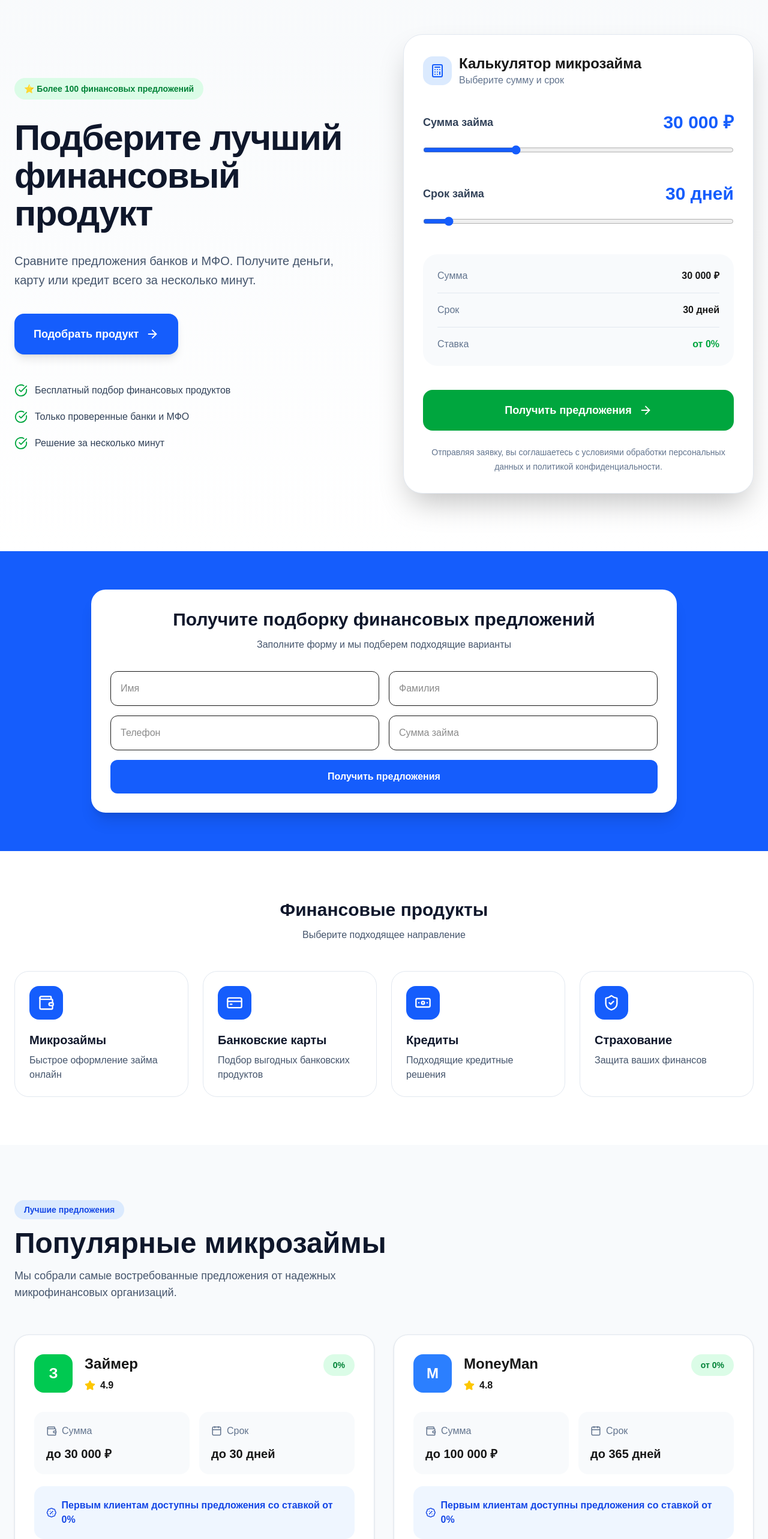
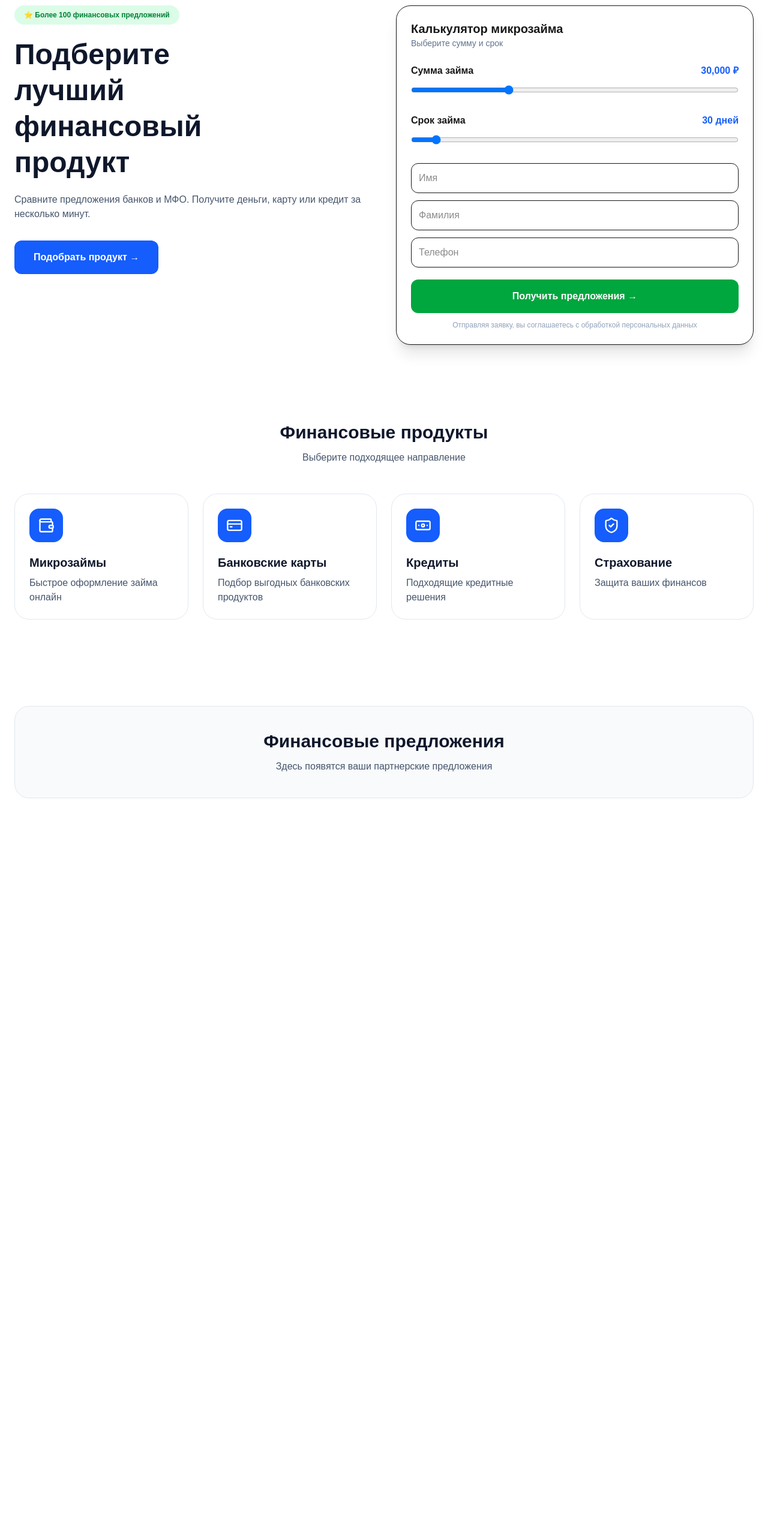
Before and after one commit to 89511111230m-design/vse-zaimy, a Next.js app: page / in a window 1280 px wide. Shown: the part 120-2686 px from the top of the page at 60% size. After the commit the page ends 1515 px from the top, so only its background shows below. Built offline with nearby package versions, Linux system fonts and the light colour scheme.

Commit message:
remove duplicate lead form

```diff
--- a/app/page.tsx
+++ b/app/page.tsx
@@ -1,6 +1,5 @@
 import Header from "@/components/Header";
 import Hero from "@/components/Hero";
-import LeadForm from "@/components/LeadForm";
 import Categories from "@/components/Categories";
 import Offers from "@/components/Offers";
 
@@ -11,8 +10,6 @@ export default function Home() {
 
       <Hero />
 
-      <LeadForm />
-
       <Categories />
 
       <Offers />
--- a/components/Hero.tsx
+++ b/components/Hero.tsx
@@ -1,188 +1,121 @@
 "use client";
 
 import { useState } from "react";
-import { Calculator, CheckCircle, ArrowRight } from "lucide-react";
 
 export default function Hero() {
   const [amount, setAmount] = useState(30000);
-  const [days, setDays] = useState(30);
+  const [term, setTerm] = useState(30);
 
   return (
-    <section className="bg-gradient-to-b from-slate-50 to-white">
-      <div className="mx-auto grid max-w-7xl grid-cols-1 items-center gap-16 px-6 py-24 lg:grid-cols-2">
+    <section className="bg-white py-12">
+      <div className="mx-auto grid max-w-7xl gap-10 px-6 md:grid-cols-2">
 
-        {/* Левая колонка */}
         <div>
+          <div className="mb-5 inline-block rounded-full bg-green-100 px-4 py-2 text-xs font-bold text-green-700">
+            ⭐ Более 100 финансовых предложений
+          </div>
 
-          <span className="inline-flex items-center rounded-full bg-green-100 px-4 py-2 text-sm font-semibold text-green-700">
-            ⭐ Более 100 финансовых предложений
-          </span>
-
-          <h1 className="mt-8 text-6xl font-black leading-[1.05] tracking-tight text-slate-900">
-            Подберите лучший
+          <h1 className="text-5xl font-black leading-tight text-slate-900">
+            Подберите
             <br />
-            финансовый продукт
+            лучший
+            <br />
+            финансовый
+            <br />
+            продукт
           </h1>
 
-          <p className="mt-8 max-w-xl text-xl leading-8 text-slate-600">
+          <p className="mt-5 text-slate-600">
             Сравните предложения банков и МФО.
-            Получите деньги, карту или кредит
-            всего за несколько минут.
+            Получите деньги, карту или кредит за несколько минут.
           </p>
 
-          <button className="mt-10 flex items-center gap-3 rounded-2xl bg-blue-600 px-8 py-5 text-lg font-bold text-white shadow-lg transition-all duration-300 hover:-translate-y-1 hover:bg-blue-700 hover:shadow-xl">
-            Подобрать продукт
-            <ArrowRight size={22} />
+          <button className="mt-8 rounded-xl bg-blue-600 px-8 py-4 font-bold text-white">
+            Подобрать продукт →
           </button>
-
-          <div className="mt-12 space-y-5">
-
-            <div className="flex items-center gap-3">
-              <CheckCircle className="text-green-600" size={22} />
-              <span className="text-slate-700">
-                Бесплатный подбор финансовых продуктов
-              </span>
-            </div>
-
-            <div className="flex items-center gap-3">
-              <CheckCircle className="text-green-600" size={22} />
-              <span className="text-slate-700">
-                Только проверенные банки и МФО
-              </span>
-            </div>
-
-            <div className="flex items-center gap-3">
-              <CheckCircle className="text-green-600" size={22} />
-              <span className="text-slate-700">
-                Решение за несколько минут
-              </span>
-            </div>
-
-          </div>
-
         </div>
 
-        {/* Правая колонка */}
 
-        <div className="rounded-[32px] border border-slate-200 bg-white p-8 shadow-2xl">
+        <div className="rounded-3xl border bg-white p-6 shadow-xl">
 
-          <div className="flex items-center gap-3">
+          <h2 className="text-xl font-bold">
+            Калькулятор микрозайма
+          </h2>
 
-            <div className="flex h-12 w-12 items-center justify-center rounded-2xl bg-blue-100">
-              <Calculator className="text-blue-600" size={24} />
-            </div>
+          <p className="text-sm text-slate-500">
+            Выберите сумму и срок
+          </p>
 
-            <div>
 
-              <h2 className="text-2xl font-bold">
-                Калькулятор микрозайма
-              </h2>
+          <div className="mt-6">
 
-              <p className="text-slate-500">
-                Выберите сумму и срок
-              </p>
-
-            </div>
-
-          </div>
-
-          <div className="mt-10">            <div className="flex items-center justify-between">
-
-              <span className="text-lg font-semibold text-slate-700">
-                Сумма займа
+            <div className="flex justify-between font-bold">
+              <span>Сумма займа</span>
+              <span className="text-blue-600">
+                {amount.toLocaleString()} ₽
               </span>
-
-              <span className="text-3xl font-black text-blue-600">
-                {amount.toLocaleString("ru-RU")} ₽
-              </span>
-
             </div>
 
             <input
               type="range"
-              min={1000}
-              max={100000}
-              step={1000}
+              min="1000"
+              max="100000"
               value={amount}
-              onChange={(e) => setAmount(Number(e.target.value))}
-              className="mt-5 w-full accent-blue-600"
+              onChange={(e)=>setAmount(Number(e.target.value))}
+              className="mt-3 w-full"
             />
 
           </div>
 
-          <div className="mt-10">
 
-            <div className="flex items-center justify-between">
+          <div className="mt-6">
 
-              <span className="text-lg font-semibold text-slate-700">
-                Срок займа
+            <div className="flex justify-between font-bold">
+              <span>Срок займа</span>
+              <span className="text-blue-600">
+                {term} дней
               </span>
-
-              <span className="text-3xl font-black text-blue-600">
-                {days} дней
-              </span>
-
             </div>
 
             <input
               type="range"
-              min={5}
-              max={365}
-              value={days}
-              onChange={(e) => setDays(Number(e.target.value))}
-              className="mt-5 w-full accent-blue-600"
+              min="7"
+              max="365"
+              value={term}
+              onChange={(e)=>setTerm(Number(e.target.value))}
+              className="mt-3 w-full"
             />
 
           </div>
 
-          <div className="mt-10 rounded-3xl bg-slate-50 p-6">
 
-            <div className="flex items-center justify-between border-b border-slate-200 pb-4">
+          <div className="mt-6 space-y-3">
 
-              <span className="text-slate-500">
-                Сумма
-              </span>
+            <input
+              placeholder="Имя"
+              className="w-full rounded-xl border p-3"
+            />
 
-              <span className="font-bold">
-                {amount.toLocaleString("ru-RU")} ₽
-              </span>
+            <input
+              placeholder="Фамилия"
+              className="w-full rounded-xl border p-3"
+            />
 
-            </div>
-
-            <div className="mt-4 flex items-center justify-between border-b border-slate-200 pb-4">
-
-              <span className="text-slate-500">
-                Срок
-              </span>
-
-              <span className="font-bold">
-                {days} дней
-              </span>
-
-            </div>
-
-            <div className="mt-4 flex items-center justify-between">
-
-              <span className="text-slate-500">
-                Ставка
-              </span>
-
-              <span className="font-bold text-green-600">
-                от 0%
-              </span>
-
-            </div>
+            <input
+              placeholder="Телефон"
+              className="w-full rounded-xl border p-3"
+            />
 
           </div>
 
-          <button className="mt-10 flex w-full items-center justify-center gap-3 rounded-2xl bg-green-600 px-6 py-5 text-lg font-bold text-white transition-all duration-300 hover:-translate-y-1 hover:bg-green-700">
-            Получить предложения
-            <ArrowRight size={22} />
+
+          <button className="mt-5 w-full rounded-xl bg-green-600 py-4 font-bold text-white">
+            Получить предложения →
           </button>
 
-          <p className="mt-6 text-center text-sm leading-6 text-slate-500">
-            Отправляя заявку, вы соглашаетесь с условиями обработки
-            персональных данных и политикой конфиденциальности.
+
+          <p className="mt-3 text-center text-xs text-slate-400">
+            Отправляя заявку, вы соглашаетесь с обработкой персональных данных
           </p>
 
         </div>
--- a/components/Offers.tsx
+++ b/components/Offers.tsx
@@ -1,177 +1,19 @@
-"use client";
-
-import {
-  ArrowRight,
-  BadgePercent,
-  Calendar,
-  Star,
-  Wallet,
-} from "lucide-react";
-
-const offers = [
-  {
-    id: 1,
-    company: "Займер",
-    rating: "4.9",
-    amount: "до 30 000 ₽",
-    term: "до 30 дней",
-    percent: "0%",
-    color: "bg-green-500",
-  },
-  {
-    id: 2,
-    company: "MoneyMan",
-    rating: "4.8",
-    amount: "до 100 000 ₽",
-    term: "до 365 дней",
-    percent: "от 0%",
-    color: "bg-blue-500",
-  },
-  {
-    id: 3,
-    company: "еКапуста",
-    rating: "4.9",
-    amount: "до 30 000 ₽",
-    term: "до 21 дня",
-    percent: "0%",
-    color: "bg-emerald-500",
-  },
-  {
-    id: 4,
-    company: "Webbankir",
-    rating: "4.7",
-    amount: "до 98 000 ₽",
-    term: "до 365 дней",
-    percent: "от 0%",
-    color: "bg-purple-500",
-  },
-];
-
 export default function Offers() {
   return (
-    <section className="bg-slate-50 py-24">
-
+    <section className="bg-white py-16">
       <div className="mx-auto max-w-7xl px-6">
 
-        <div className="mb-14">
-
-          <span className="rounded-full bg-blue-100 px-4 py-2 text-sm font-semibold text-blue-700">
-            Лучшие предложения
-          </span>
-
-          <h2 className="mt-5 text-5xl font-black text-slate-900">
-            Популярные микрозаймы
+        <div className="rounded-3xl border border-slate-200 bg-slate-50 p-10 text-center">
+          <h2 className="text-3xl font-black text-slate-900">
+            Финансовые предложения
           </h2>
 
-          <p className="mt-4 max-w-2xl text-lg text-slate-600">
-            Мы собрали самые востребованные предложения
-            от надежных микрофинансовых организаций.
+          <p className="mt-3 text-slate-600">
+            Здесь появятся ваши партнерские предложения
           </p>
-
-        </div>
-
-        <div className="grid gap-8 lg:grid-cols-2">
-
-          {offers.map((offer) => (
-
-            <div
-              key={offer.id}
-              className="rounded-3xl border border-slate-200 bg-white p-8 shadow-sm transition-all duration-300 hover:-translate-y-2 hover:shadow-xl"
-            >
-
-              <div className="flex items-start justify-between">
-
-                <div className="flex items-center gap-5">
-
-                  <div
-                    className={`flex h-16 w-16 items-center justify-center rounded-2xl text-2xl font-black text-white ${offer.color}`}
-                  >
-                    {offer.company.charAt(0)}
-                  </div>
-
-                  <div>
-
-                    <h3 className="text-2xl font-bold">
-                      {offer.company}
-                    </h3>
-
-                    <div className="mt-2 flex items-center gap-2">
-
-                      <Star
-                        size={18}
-                        className="fill-yellow-400 text-yellow-400"
-                      />
-
-                      <span className="font-semibold">
-                        {offer.rating}
-                      </span>
-
-                    </div>
-
-                  </div>
-
-                </div>                <span className="rounded-full bg-green-100 px-4 py-2 text-sm font-bold text-green-700">
-                  {offer.percent}
-                </span>
-
-              </div>
-
-              <div className="mt-8 grid grid-cols-2 gap-4">
-
-                <div className="rounded-2xl bg-slate-50 p-5">
-
-                  <div className="flex items-center gap-2 text-slate-500">
-                    <Wallet size={18} />
-                    <span>Сумма</span>
-                  </div>
-
-                  <p className="mt-3 text-xl font-bold">
-                    {offer.amount}
-                  </p>
-
-                </div>
-
-                <div className="rounded-2xl bg-slate-50 p-5">
-
-                  <div className="flex items-center gap-2 text-slate-500">
-                    <Calendar size={18} />
-                    <span>Срок</span>
-                  </div>
-
-                  <p className="mt-3 text-xl font-bold">
-                    {offer.term}
-                  </p>
-
-                </div>
-
-              </div>
-
-              <div className="mt-5 rounded-2xl bg-blue-50 p-5">
-
-                <div className="flex items-center gap-2 text-blue-700">
-                  <BadgePercent size={18} />
-
-                  <span className="font-semibold">
-                    Первым клиентам доступны предложения со ставкой от 0%
-                  </span>
-
-                </div>
-
-              </div>
-
-              <button className="mt-8 flex w-full items-center justify-center gap-3 rounded-2xl bg-blue-600 px-6 py-4 font-bold text-white transition hover:bg-blue-700">
-                Оформить заявку
-                <ArrowRight size={20} />
-              </button>
-
-            </div>
-
-          ))}
-
         </div>
 
       </div>
-
     </section>
   );
 }
```
